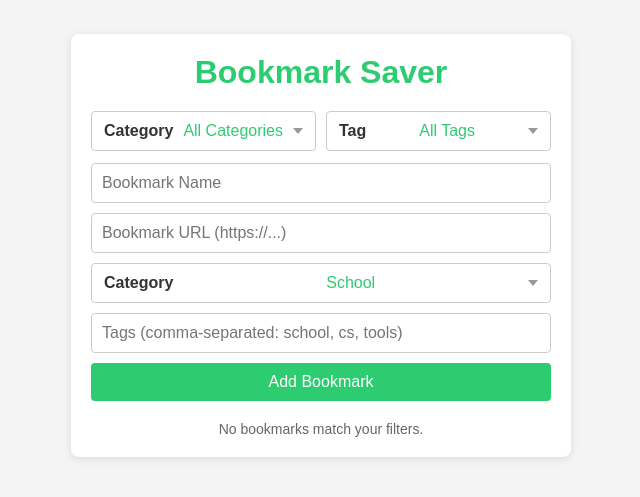
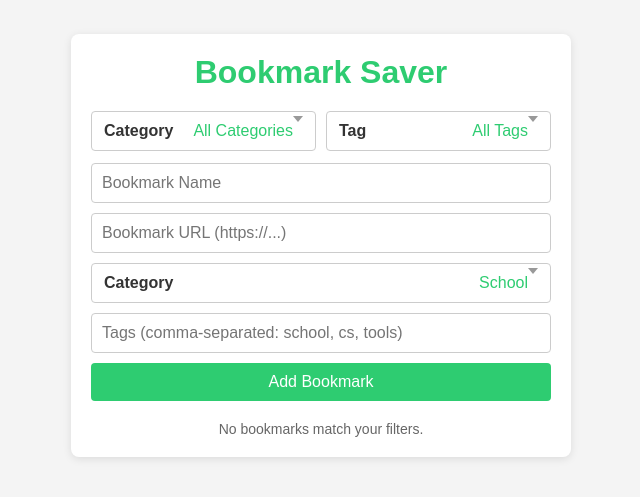
Before and after one commit to PrestonMas/BookmarkSaver, a React (Vite) app: page / in a window 1280 px wide. Shown: the part 155-652 px from the top of the page, without its empty margins (319-959 px from the left). Built offline with nearby package versions, Linux system fonts and the light colour scheme.

Commit message:
fixing space-between ui

```diff
--- a/src/App.jsx
+++ b/src/App.jsx
@@ -128,8 +128,10 @@ export default function App() {
           aria-expanded={open}
         >
           <span className="select-label">{label}</span>
-          <span className="select-value">{active.label}</span>
-          <span className="select-caret" aria-hidden="true" />
+          <div>
+             <span className="select-value">{active.label}</span>
+            <span className="select-caret" aria-hidden="true" />
+          </div>
         </button>
         {open && (
           <ul className="select-menu" role="listbox">
```
